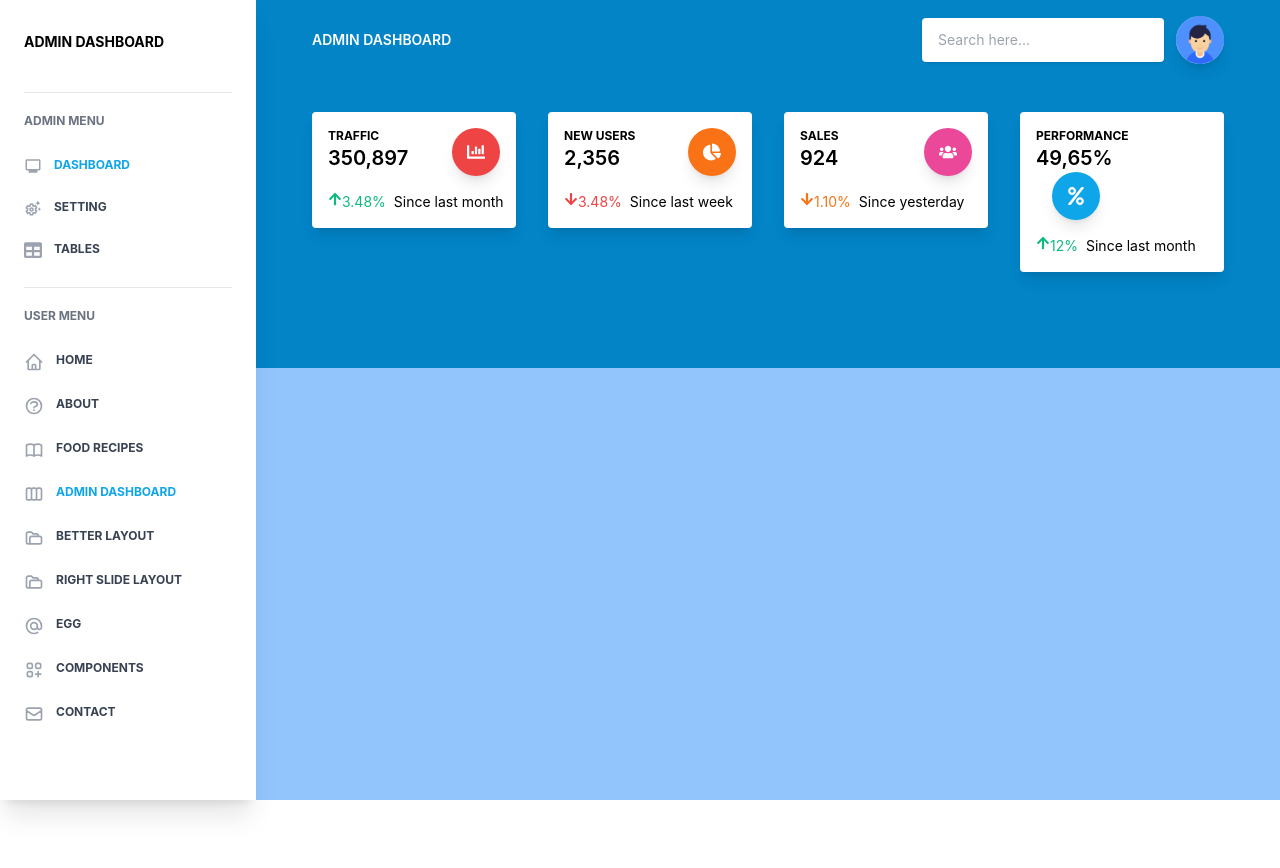
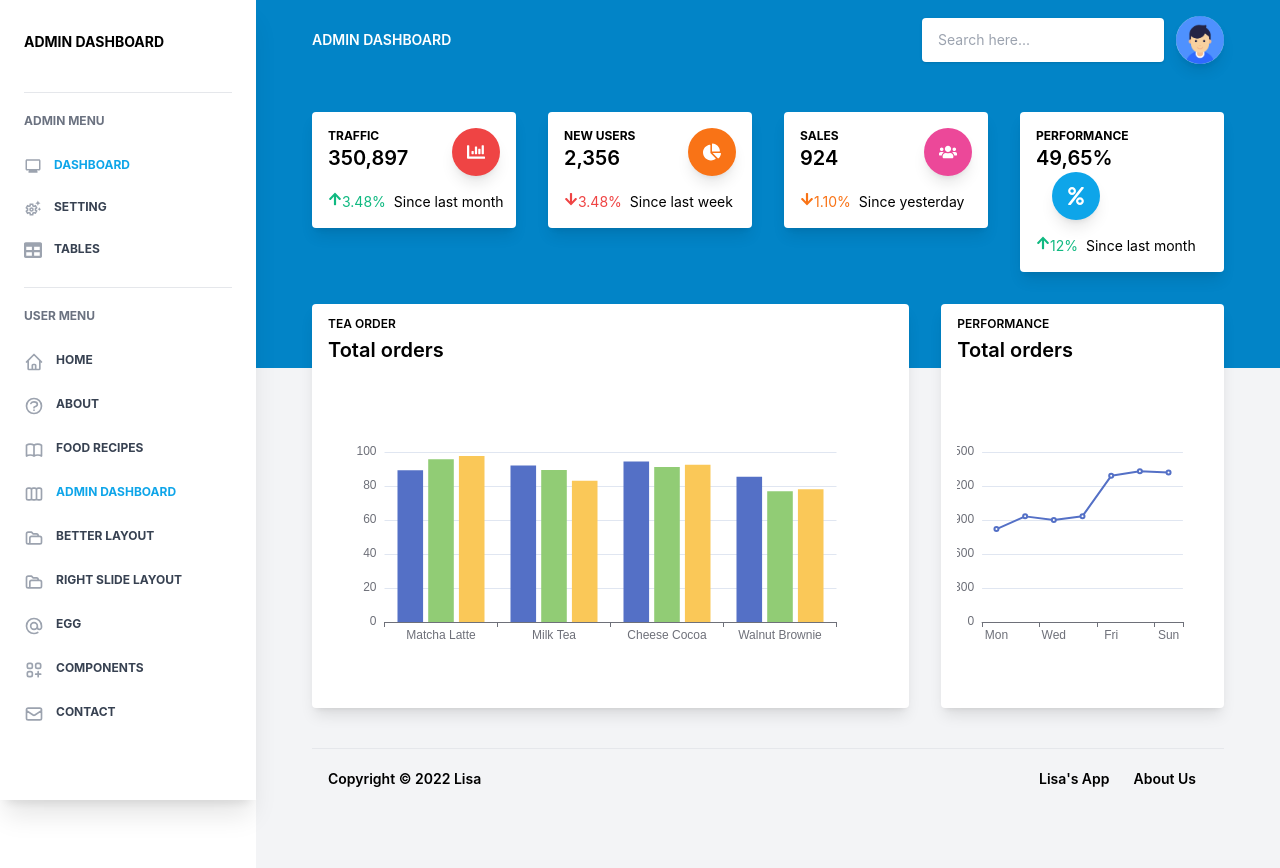
Before and after one commit to ellesis/tailwind-react, a React (Create React App) app: page /admin/dashboard in a window 1280 px wide. Shown: the top 868 px of the page. Before the commit the page ends 800 px from the top, so only its background shows below. Built offline with nearby package versions, Linux system fonts and the light colour scheme.

Commit message:
Add charts in Dashboard page on the AdminLayout

```diff
--- /dev/null
+++ b/src/components/charts/BarChart.js
@@ -0,0 +1,48 @@
+import React from 'react'
+import ReactEcharts from 'echarts-for-react'
+
+export default function BarChart() {
+  const option = {
+    xAxis: {
+      type: 'category',
+      data: ['Matcha Latte', 'Milk Tea', 'Cheese Cocoa', 'Walnut Brownie']
+    },
+    yAxis: {},
+    series: [
+      {
+        type: 'bar',
+        name: '2015',
+        data: [89.3, 92.1, 94.4, 85.4]
+      },
+      {
+        type: 'bar',
+        name: '2016',
+        data: [95.8, 89.4, 91.2, 76.9]
+      },
+      {
+        type: 'bar',
+        name: '2017',
+        data: [97.7, 83.1, 92.5, 78.1]
+      }
+    ]
+  }
+
+  return (
+    <>
+      <div className="relative flex flex-col min-w-0 break-words bg-white w-full mb-6 shadow-lg rounded">
+        <div className="rounded-t mb-0 px-4 py-3 bg-transparent">
+          <div className="flex flex-wrap items-center">
+            <div className="relative w-full max-w-full flex-grow flex-1">
+              <h6 className="uppercase text-blueGray-400 mb-1 text-xs font-semibold">Tea Order</h6>
+              <h2 className="text-blueGray-700 text-xl font-semibold">Total orders</h2>
+            </div>
+          </div>
+        </div>
+        <div className="p-4 flex-auto ">
+          {/* Line Chart */}
+          <ReactEcharts option={option} />
+        </div>
+      </div>
+    </>
+  )
+}
--- /dev/null
+++ b/src/components/charts/LineChart.js
@@ -0,0 +1,39 @@
+import React from 'react'
+import ReactEcharts from 'echarts-for-react'
+
+export default function LineChart() {
+  const option1 = {
+    xAxis: {
+      type: 'category',
+      data: ['Mon', 'Tue', 'Wed', 'Thu', 'Fri', 'Sat', 'Sun']
+    },
+    yAxis: {
+      type: 'value'
+    },
+    series: [
+      {
+        data: [820, 932, 901, 934, 1290, 1330, 1320],
+        type: 'line'
+      }
+    ]
+  }
+
+  return (
+    <>
+      <div className="relative flex flex-col min-w-0 break-words bg-white w-full mb-6 shadow-lg rounded">
+        <div className="rounded-t mb-0 px-4 py-3 bg-transparent">
+          <div className="flex flex-wrap items-center">
+            <div className="relative w-full max-w-full flex-grow flex-1">
+              <h6 className="uppercase text-blueGray-400 mb-1 text-xs font-semibold">Performance</h6>
+              <h2 className="text-blueGray-700 text-xl font-semibold">Total orders</h2>
+            </div>
+          </div>
+        </div>
+        <div className="p-4 flex-auto">
+          {/* Line Chart */}
+          <ReactEcharts option={option1} />
+        </div>
+      </div>
+    </>
+  )
+}
--- a/src/layouts/AdminLayout.js
+++ b/src/layouts/AdminLayout.js
@@ -16,13 +16,13 @@ import Maps from '../pages/admin/Maps'
 export default function AdminLayout() {
   return (
     <>
-      <div className="flex flex-col md:flex-row min-h-screen ">
+      <div className="flex flex-col md:flex-row min-h-screen">
         <AdminSideMenu />
-        <main className="flex-1 flex-col h-screen md:ml-64  bg-blue-300">
+        <main className="flex-1 flex-col h-screen md:ml-64 bg-blue-300">
           {/* Header */}
           <AdminNavbar />
           <HeaderStats />
-          <div className="px-4 md:px-10  mx-auto w-full -m-20">
+          <div className="h-full px-4 md:px-10 mx-auto w-full -m-16 bg-gray-100">
             {/* main */}
             <div className="z-100">
               <Routes>
--- a/src/pages/admin/Dashboard.js
+++ b/src/pages/admin/Dashboard.js
@@ -1,5 +1,19 @@
 import React from 'react'
 
+import LineChart from '../../components/charts/LineChart'
+import BarChart from '../../components/charts/BarChart'
+
 export default function Dashboard() {
-  return <div className="h-1/2 bg-green-300">Dashboard Main</div>
+  return (
+    <>
+      <div className="flex flex-wrap h-full">
+        <div className="w-full xl:w-8/12 mb-12 xl:mb-0 px-4">
+          <BarChart />
+        </div>
+        <div className="w-full xl:w-4/12 px-4">
+          <LineChart />
+        </div>
+      </div>
+    </>
+  )
 }
```
